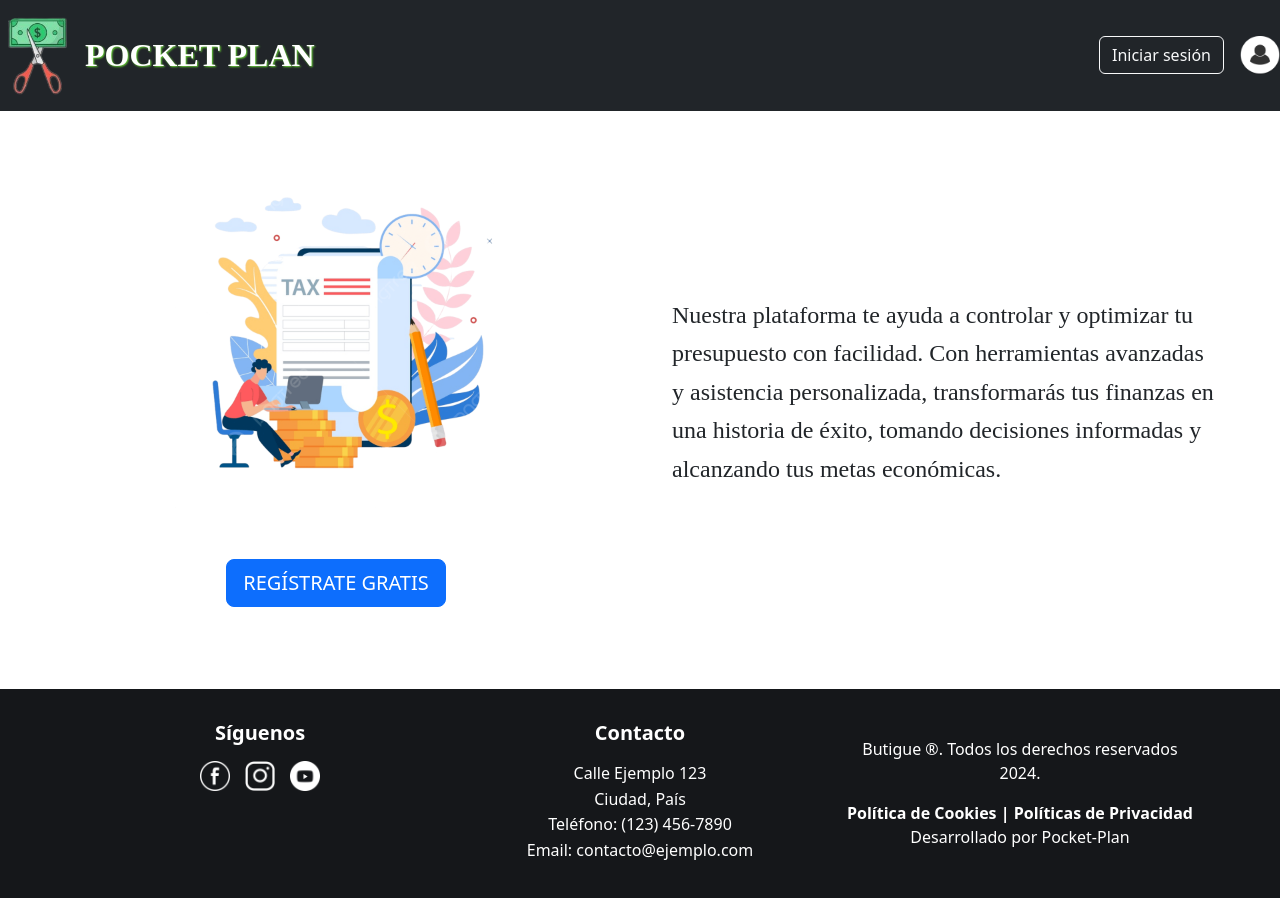
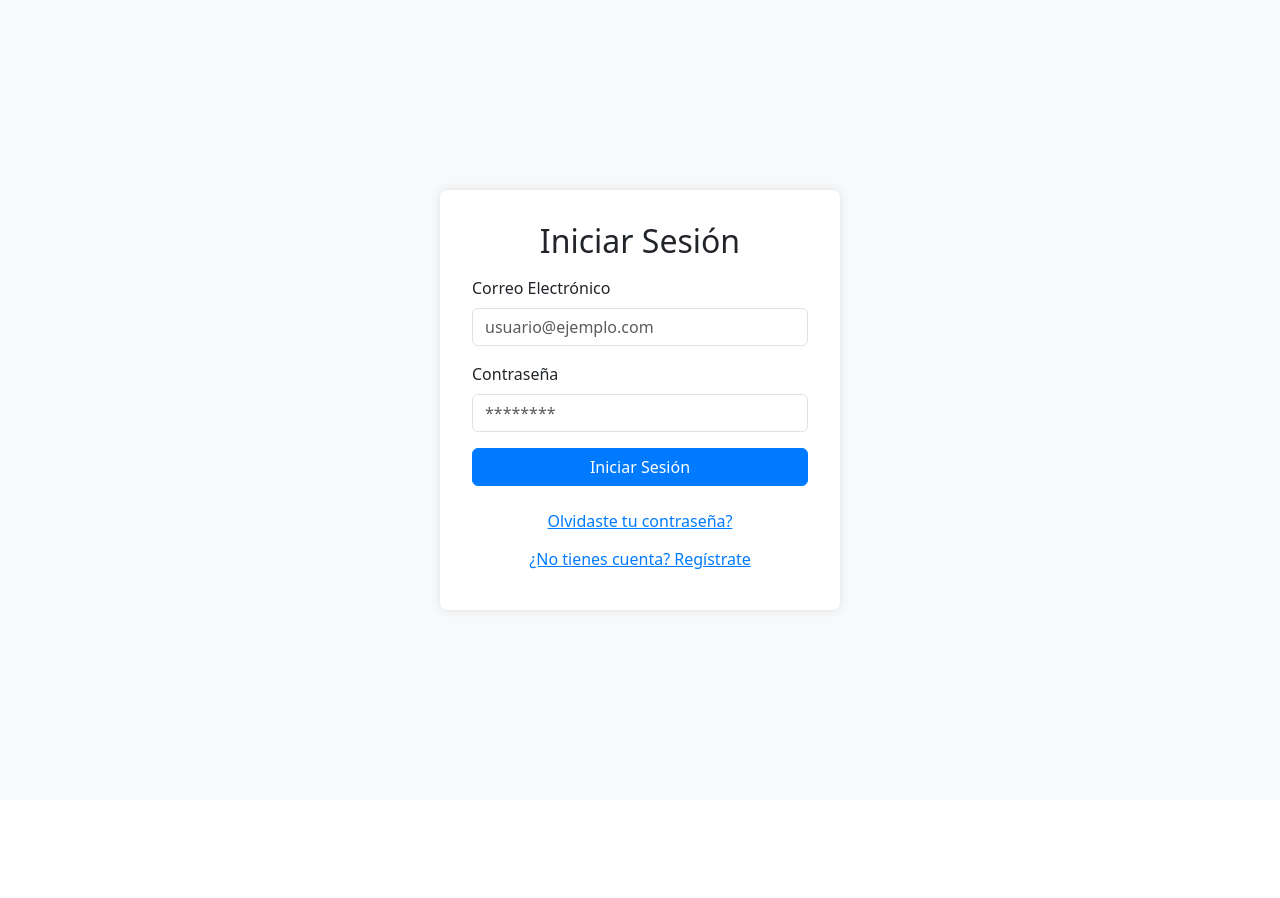
Before and after one commit to Andrespipe1/Proyecto_Gestion, a React (Create React App) app in the folder proyecto_gestion/: page /login in a window 1280 px wide. Shown: the top 898 px of the page. After the commit the page ends 800 px from the top, so only its background shows below. Built offline with nearby package versions, Linux system fonts and the light colour scheme.

Commit message:
ventana de login con react-router

```diff
--- a/proyecto_gestion/src/App.js
+++ b/proyecto_gestion/src/App.js
@@ -2,13 +2,30 @@ import React from 'react';
 import { Cabecera } from './componentes/cabecera';
 import { Body } from './componentes/body';
 import { Pie } from './componentes/pie';
+import Login from './componentes/login';
+import { useNavigate } from 'react-router-dom';
+import { BrowserRouter as Router, Route, Routes } from 'react-router-dom';
 
+function HomePage() {
+  const navigate = useNavigate();
+  return(
+  <>
+    <Cabecera />
+    <Body/>
+    <Pie/>
+    </>
+  )
+
+}
 function App() {
   return (
     <>
-      <Cabecera />
-      <Body/>
-      <Pie/>
+    <Router>
+      <Routes>
+        <Route path='/' element={<HomePage />} />
+        <Route path='/login' element={<Login />}  />
+      </Routes>
+    </Router>
 
     </>
   );
--- a/proyecto_gestion/src/componentes/body.js
+++ b/proyecto_gestion/src/componentes/body.js
@@ -18,6 +18,7 @@ export const Body = () => {
           en una historia de éxito, tomando decisiones informadas y alcanzando tus metas económicas.
         </p>
       </div>
+
     </div>
   );
 };
--- a/proyecto_gestion/src/componentes/cabecera.js
+++ b/proyecto_gestion/src/componentes/cabecera.js
@@ -1,15 +1,22 @@
 import React from 'react';
 import { Navbar, Nav, Button } from 'react-bootstrap';
+import { useNavigate } from 'react-router-dom';
 import logo from '../imagenes/logo.png';
 import user from '../imagenes/Usuario_logo_inicio.png';
 import './cabecera.css';
 
 export const Cabecera = () => {
+  const navigate = useNavigate();
+
+  const handleLoginClick = () => {
+    navigate('/login');
+  };
+
   return (
     <Navbar bg="dark" variant="dark" expand="lg">
       <Navbar.Brand href="/" className="navbar-logo">
         <img src={logo} alt="Logo" width="70" className="d-inline-block align-top" />
-        <p className='titulo'>POCKET PLAN</p>
+        <p className='titulo'>POCKETPLAN</p>
       </Navbar.Brand>
       <Navbar.Toggle aria-controls="basic-navbar-nav" />
       <Navbar.Collapse id="basic-navbar-nav">
@@ -17,7 +24,7 @@ export const Cabecera = () => {
           <Button
             variant="outline-light"
             className="mr-3"
-            onClick={() => alert('Iniciar sesión')}
+            onClick={handleLoginClick}
           >
             Iniciar sesión
           </Button>
--- /dev/null
+++ b/proyecto_gestion/src/componentes/login.css
@@ -0,0 +1,42 @@
+.login-container {
+    display: flex;
+    justify-content: center;
+    align-items: center;
+    height: 100vh;
+    background-color: #f8f9fa;
+}
+
+.login-card {
+    background: white;
+    padding: 2rem;
+    border-radius: 8px;
+    box-shadow: 0 0 10px rgba(0, 0, 0, 0.1);
+    width: 100%;
+    max-width: 400px;
+}
+
+.login-card h2 {
+    margin-bottom: 1rem;
+}
+
+.form-control.is-invalid {
+    border-color: #dc3545;
+}
+
+.invalid-feedback {
+    display: block;
+    color: #dc3545;
+}
+
+.btn-primary {
+    background-color: #007bff;
+    border-color: #007bff;
+}
+
+.btn-link {
+    color: #007bff;
+}
+
+.btn-link:hover {
+    color: #0056b3;
+}
--- /dev/null
+++ b/proyecto_gestion/src/componentes/login.js
@@ -0,0 +1,90 @@
+import React, { useState } from 'react';
+import 'bootstrap/dist/css/bootstrap.min.css';
+import './login.css';
+
+const Login = () => {
+    const [formValues, setFormValues] = useState({
+        email: '',
+        password: '',
+    });
+    const [errors, setErrors] = useState({});
+
+    const handleChange = (e) => {
+        const { id, value } = e.target;
+        setFormValues(prevValues => ({
+            ...prevValues,
+            [id]: value
+        }));
+    };
+
+    const validateForm = () => {
+        const formErrors = {};
+        let isValid = true;
+
+        const { email, password } = formValues;
+
+        if (!email) {
+            formErrors.email = "El campo de correo electrónico es requerido.";
+            isValid = false;
+        }
+
+        if (!password) {
+            formErrors.password = "El campo de contraseña es requerido.";
+            isValid = false;
+        }
+
+        setErrors(formErrors);
+        return isValid;
+    };
+
+    const handleSubmit = (event) => {
+        event.preventDefault();
+        if (validateForm()) {
+            console.log('Inicio de sesión exitoso');
+        }
+    };
+
+    return (
+        <div className="login-container">
+            <div className="login-card">
+                <h2 className="text-center">Iniciar Sesión</h2>
+                <form onSubmit={handleSubmit}>
+                    <div className="mb-3">
+                        <label htmlFor="email" className="form-label">Correo Electrónico</label>
+                        <input
+                            type="email"
+                            className={`form-control ${errors.email ? 'is-invalid' : ''}`}
+                            id="email"
+                            value={formValues.email}
+                            onChange={handleChange}
+                            placeholder="usuario@ejemplo.com"
+                        />
+                        {errors.email && <div className="invalid-feedback">{errors.email}</div>}
+                    </div>
+
+                    <div className="mb-3">
+                        <label htmlFor="password" className="form-label">Contraseña</label>
+                        <input
+                            type="password"
+                            className={`form-control ${errors.password ? 'is-invalid' : ''}`}
+                            id="password"
+                            value={formValues.password}
+                            onChange={handleChange}
+                            placeholder="********"
+                        />
+                        {errors.password && <div className="invalid-feedback">{errors.password}</div>}
+                    </div>
+
+                    <button type="submit" className="btn btn-primary w-100">Iniciar Sesión</button>
+                    <div className="text-center mt-3">
+                        <a href="#!" className="btn btn-link">Olvidaste tu contraseña?</a>
+                        <br />
+                        <a href="#!" className="btn btn-link">¿No tienes cuenta? Regístrate</a>
+                    </div>
+                </form>
+            </div>
+        </div>
+    );
+};
+
+export default Login;
--- a/proyecto_gestion/src/componentes/pie.js
+++ b/proyecto_gestion/src/componentes/pie.js
@@ -27,10 +27,10 @@ export const Pie = () => {
           <div className="col-sm-12 col-md-4 text-center text-md-left">
             <h5 className="footer-heading">Contacto</h5>
             <p className="footer-contact">
-              Calle Ejemplo 123<br/>
-              Ciudad, País<br/>
+              Naciones Unidas y Amazonas<br/>
+              Quito, Ecuador<br/>
               Teléfono: (123) 456-7890<br/>
-              Email: contacto@ejemplo.com
+              Email: andres.tufino@epn.edu.ec
             </p>
           </div>
 
```
